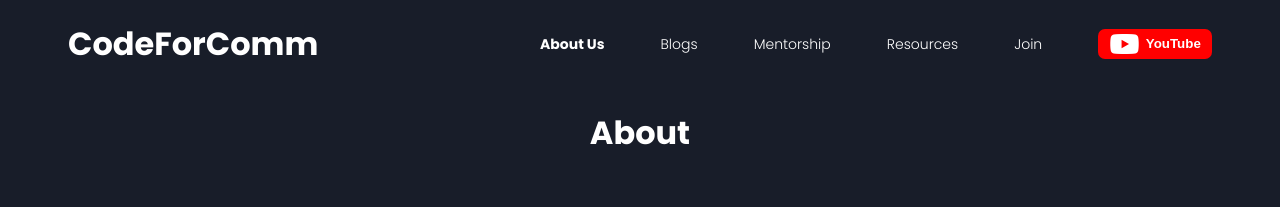
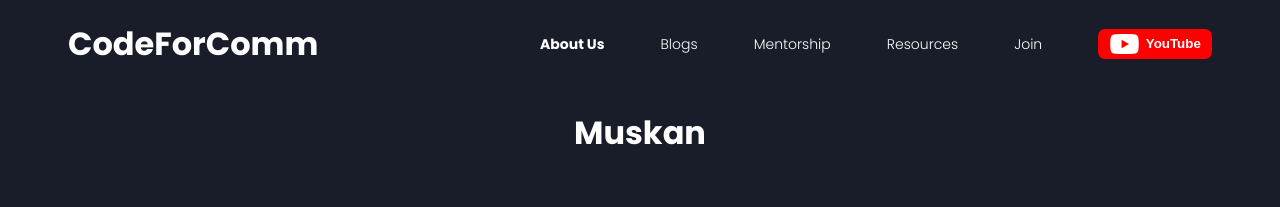
Before and after one commit to MuskanGarg24/Code-For-Community, a React (Create React App) app: page /about in a window 1280 px wide. Shown: the top 207 px of the page. Built offline with nearby package versions, Linux system fonts and the light colour scheme.

Commit message:
added muskan to about.js

```diff
--- a/src/pages/About.js
+++ b/src/pages/About.js
@@ -1,3 +1,3 @@
 export default function About() {
-  return <h1>About</h1>;
+  return <h1>Muskan</h1>;
 }
```
Also changed, not shown: src/pages/123.js (added).
